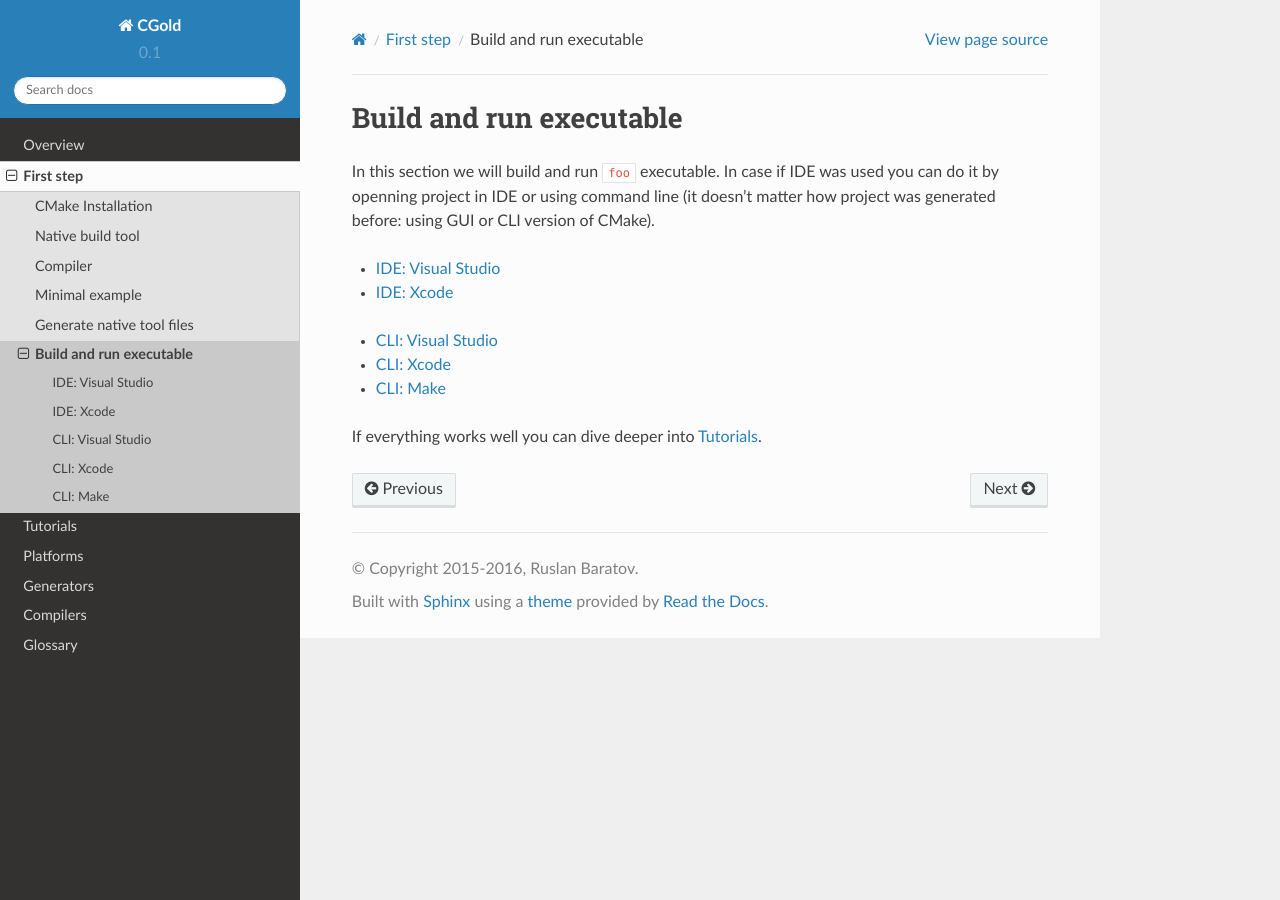
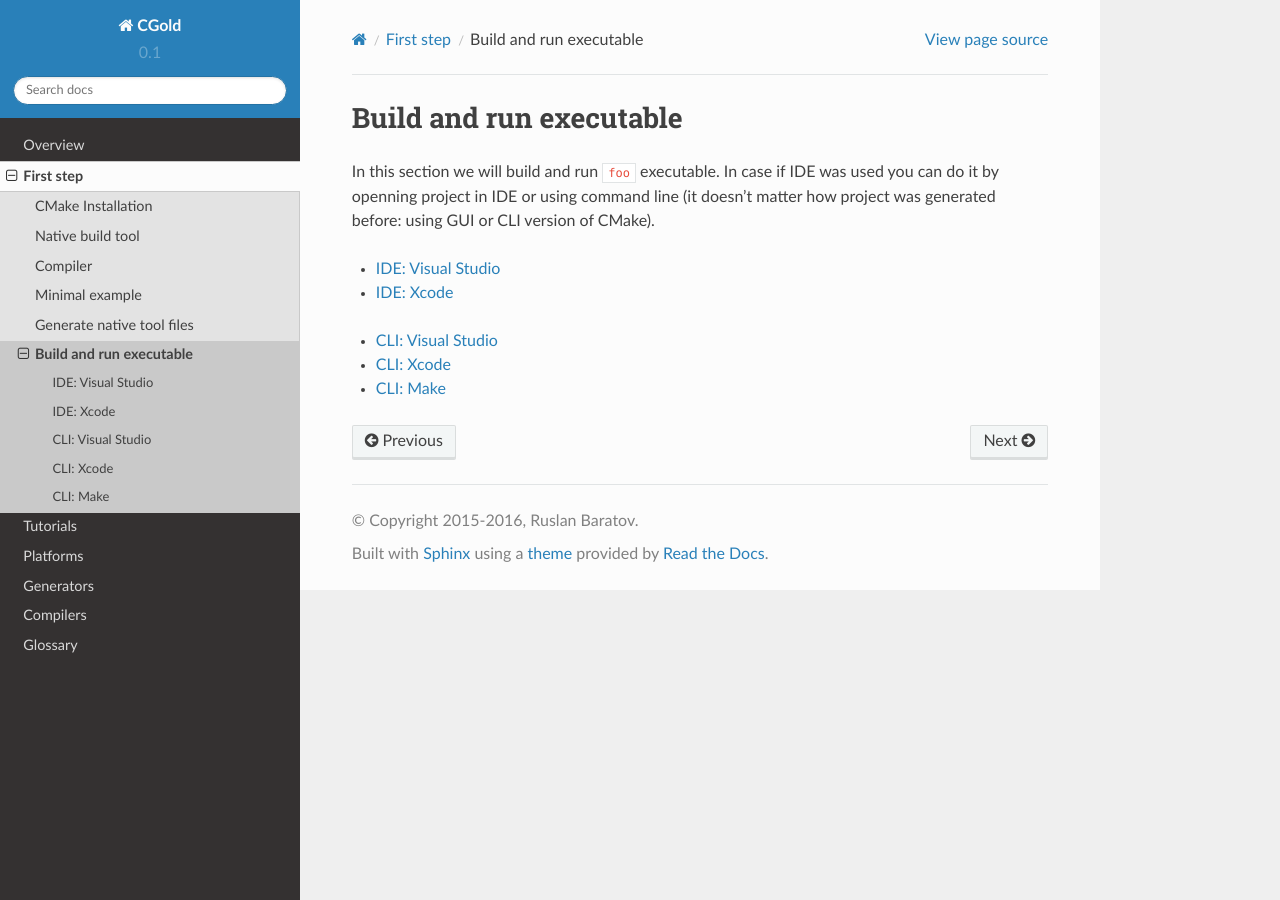
Before and after one commit to ruslo/CGold, a Sphinx documentation site: the page built from docs/first-step/run-executable.rst, in a window 1280 px wide. Built offline with Sphinx 7.4.7 and the Read the Docs theme 2.0.0, drawn with Linux system fonts in a browser that asks for light colours.

Commit message:
Remove unneeded

```diff
--- a/docs/first-step/run-executable.rst
+++ b/docs/first-step/run-executable.rst
@@ -20,5 +20,3 @@ matter how project was generated before: using GUI or CLI version of CMake).
   /first-step/run-executable/cli-visual-studio
   /first-step/run-executable/cli-xcode
   /first-step/run-executable/cli-make
-
-If everything works well you can dive deeper into :doc:`/tutorials`.
```
